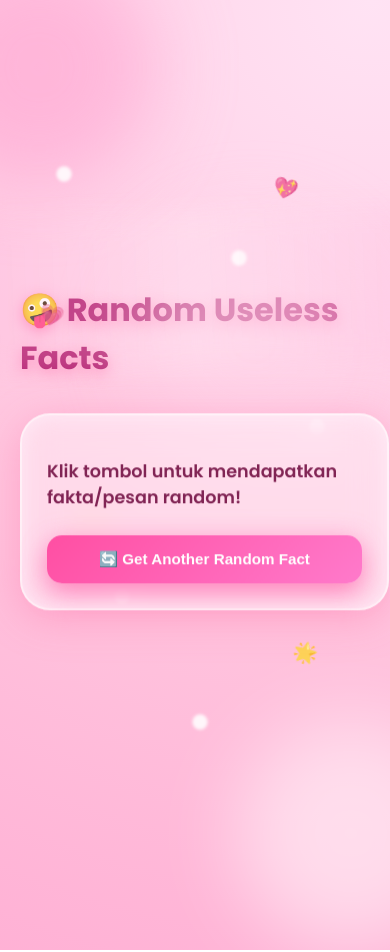
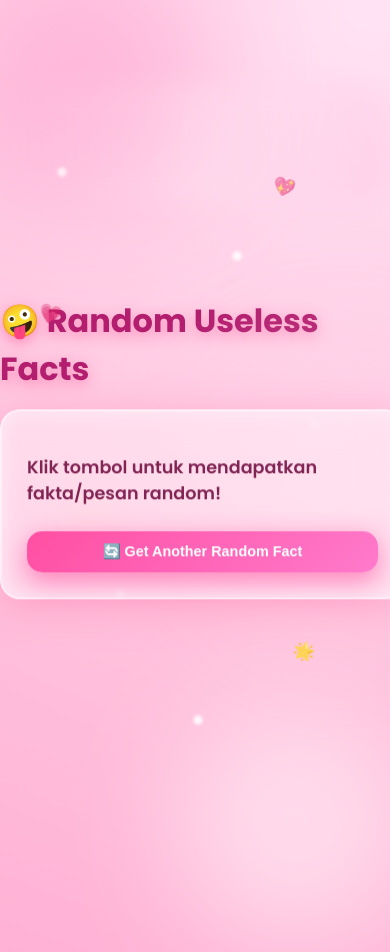
Before and after one commit to 2400016079-pixel/tugasprak4, a plain HTML site: page index.html in a window 390 px wide. Shown: the top 952 px of the page. Drawn offline with Linux system fonts and the light colour scheme.

Commit message:
fix mobile layout

```diff
--- a/rosi.css
+++ b/rosi.css
@@ -164,21 +164,29 @@ body {
 }
 
 
-@media (max-width: 480px) {
+
+
+
+
+/* ============================
+   📱 RESPONSIVE UNTUK HP
+   ============================ */
+@media (max-width: 600px) {
 
     body {
-        overflow: auto; /* biar HP bisa scroll */
-        padding: 20px;
+        overflow-y: auto; /* biar bisa scroll */
+        overflow-x: hidden;
+        padding: 20px 0;
+    }
+
+    .title {
+        font-size: 2rem; /* perkecil judul */
     }
 
     .glass {
         width: 90%;
         padding: 25px;
-        margin-top: 40px;
-    }
-
-    .title {
-        font-size: 2rem;
+        border-radius: 20px;
     }
 
     #output {
@@ -187,32 +195,37 @@ body {
 
     .magic-btn {
         width: 100%;
-        padding: 15px;
-        font-size: 0.95rem;
+        font-size: 0.9rem;
+        padding: 12px 20px;
     }
 
-    /* ORB DIBUAT PAKAI VW SUPAYA IKUT LAYAR HP */
+    /* 🫧 perkecil orbs */
     .orb {
-        width: 60vw;
-        height: 60vw;
-        filter: blur(40px);
+        width: 250px;
+        height: 250px;
+        filter: blur(60px);
     }
 
-    .orb.pink { top: -20vw; left: -20vw; }
-    .orb.white { bottom: -20vw; right: -20vw; }
-    .orb.soft { top: 50vw; right: 5vw; }
+    .orb.pink { top: -80px; left: -40px; }
+    .orb.white { bottom: -80px; right: -30px; }
+    .orb.soft { top: 40%; right: -20%; }
 
-    /* ribbon juga dikecilkan */
-    .ribbon {
-        width: 120vw;
-        height: 40vw;
-        top: 25%;
-        left: 50%;
-        transform: translateX(-50%) rotate(-2deg);
+    /* ✨ perkecil sparkle */
+    .sparkle {
+        width: 6px;
+        height: 6px;
     }
 
-    /* emoji shape agar tidak terlalu besar */
+    /* 💖 perkecil floating emoji */
     .shape {
-        font-size: 20px;
+        font-size: 18px;
+    }
+
+    /* 🎀 perkecil ribbon */
+    .ribbon {
+        width: 100%;
+        height: 120px;
+        top: 10%;
+        transform: translateX(-50%) rotate(0deg);
     }
 }
```
